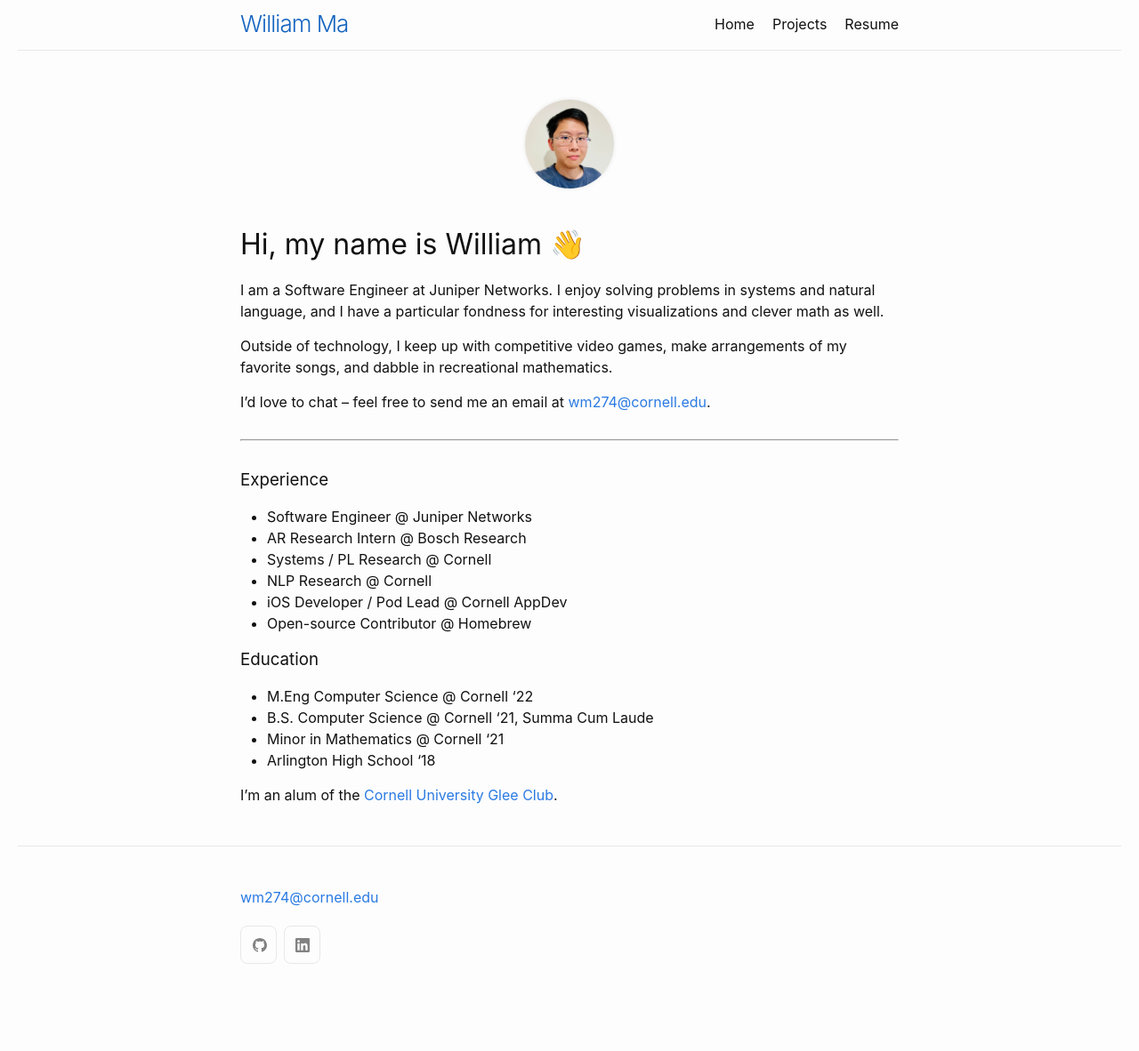
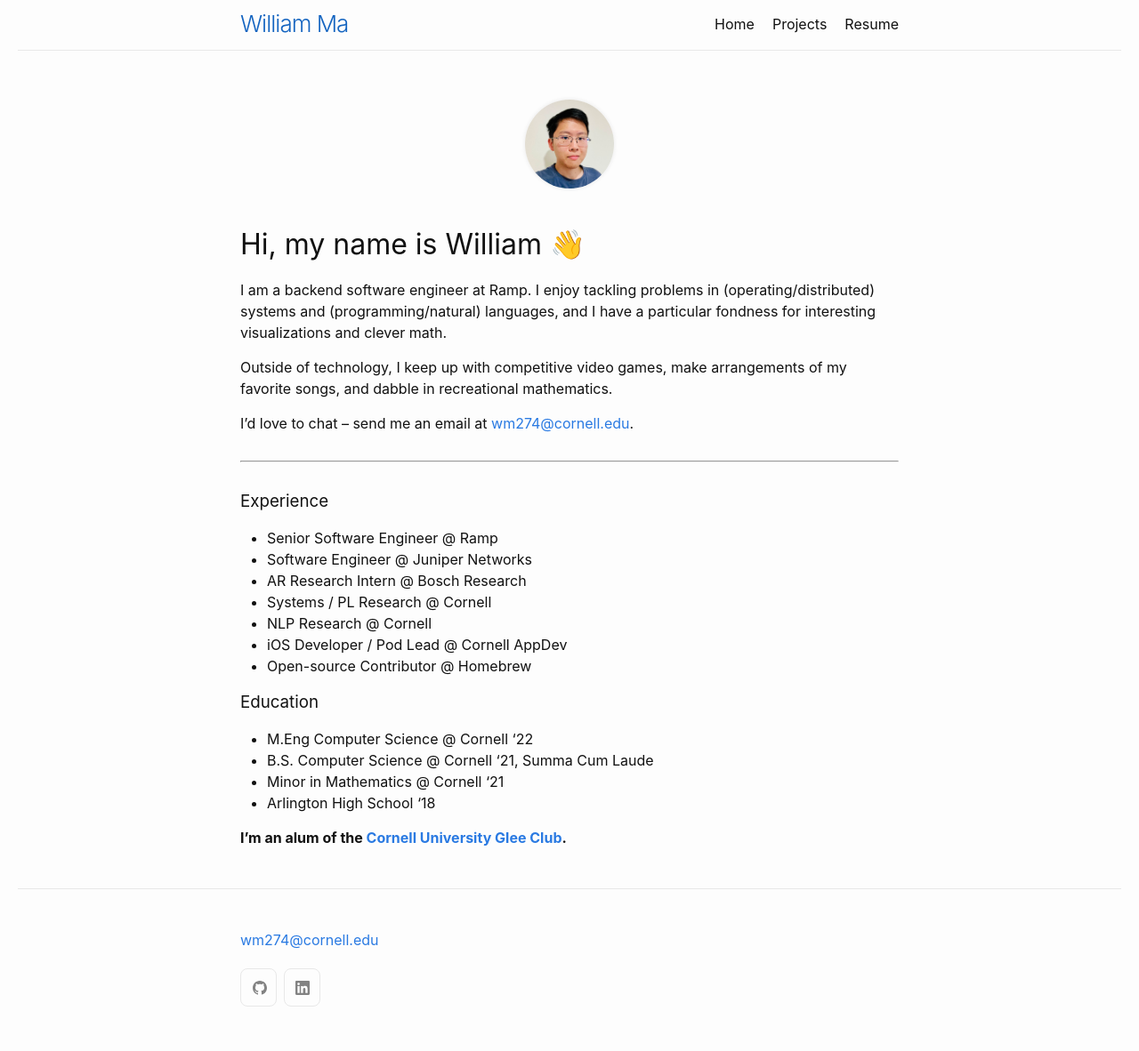
Before and after one commit to whoiswillma/whoiswillma.github.io, a Jekyll site: the page built from index.md, in a window 1280 px wide. Shown: the whole page at 89% size. Built offline with Jekyll 4.4.1, drawn with Linux system fonts in a browser that asks for light colours; before the commit the page ends 1134 px from its top, so only the background shows below that.

Commit message:
Update homepage

```diff
--- a/index.md
+++ b/index.md
@@ -10,16 +10,17 @@ title: "Home"
 
 # Hi, my name is William 👋
 
-I am a Software Engineer at Juniper Networks. I enjoy solving problems in systems and natural language, and I have a particular fondness for interesting visualizations and clever math as well.
+I am a backend software engineer at Ramp. I enjoy tackling problems in (operating/distributed) systems and (programming/natural) languages, and I have a particular fondness for interesting visualizations and clever math.
 
 Outside of technology, I keep up with competitive video games, make arrangements of my favorite songs, and dabble in recreational mathematics.
 
-I’d love to chat – feel free to send me an email at [wm274@cornell.edu](mailto:wm274@cornell.edu).
+I’d love to chat – send me an email at [wm274@cornell.edu](mailto:wm274@cornell.edu).
 
 ---
 
 ### Experience
 
+ * Senior Software Engineer @ Ramp
  * Software Engineer @ Juniper Networks
  * AR Research Intern @ Bosch Research
  * Systems / PL Research @ Cornell
@@ -34,4 +35,4 @@ I’d love to chat – feel free to send me an email at [wm274@cornell.edu](mail
  * Minor in Mathematics @ Cornell '21
  * Arlington High School '18
 
-I'm an alum of the [Cornell University Glee Club](https://www.gleeclub.com).
+__I'm an alum of the [Cornell University Glee Club](https://www.gleeclub.com).__
```
